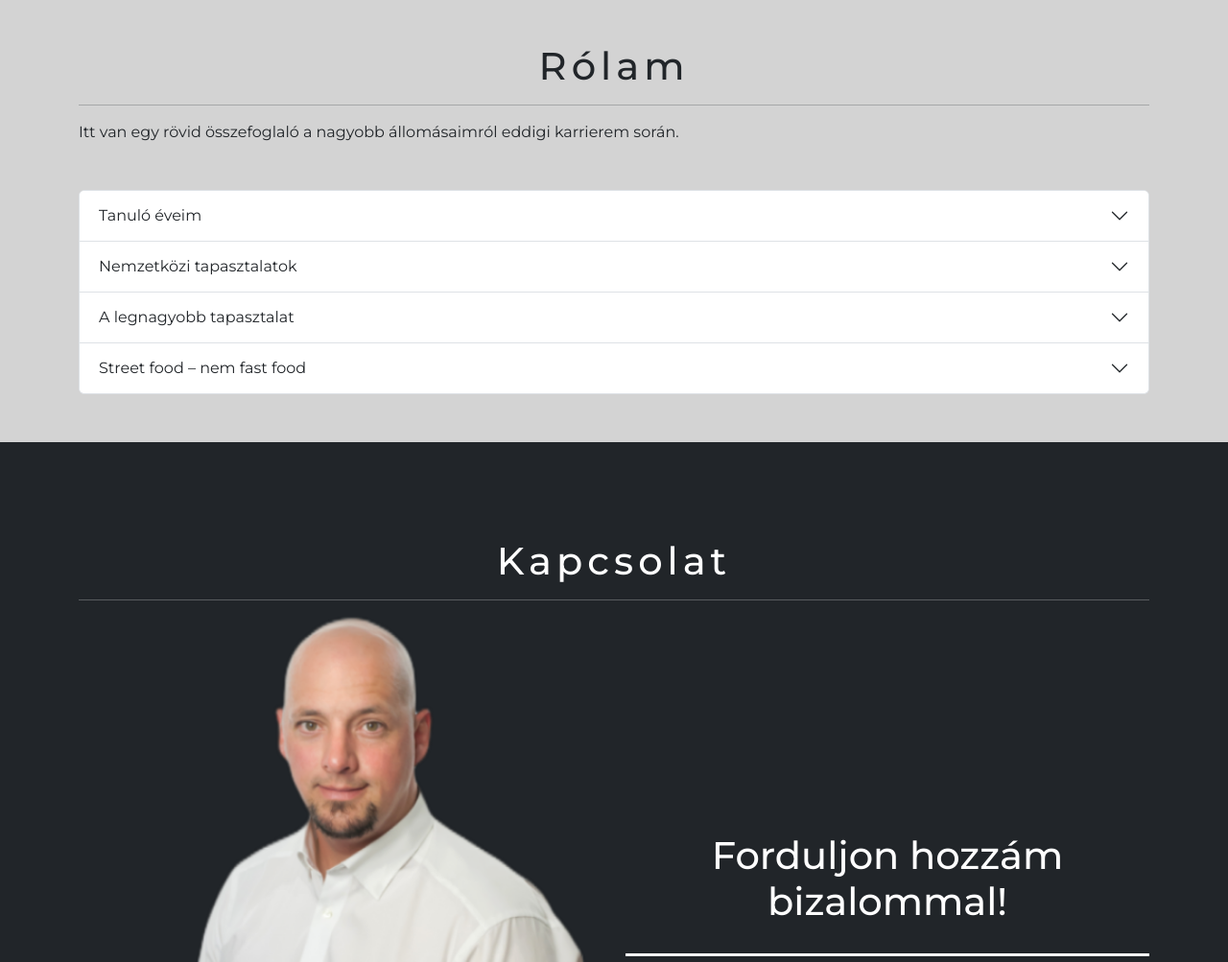
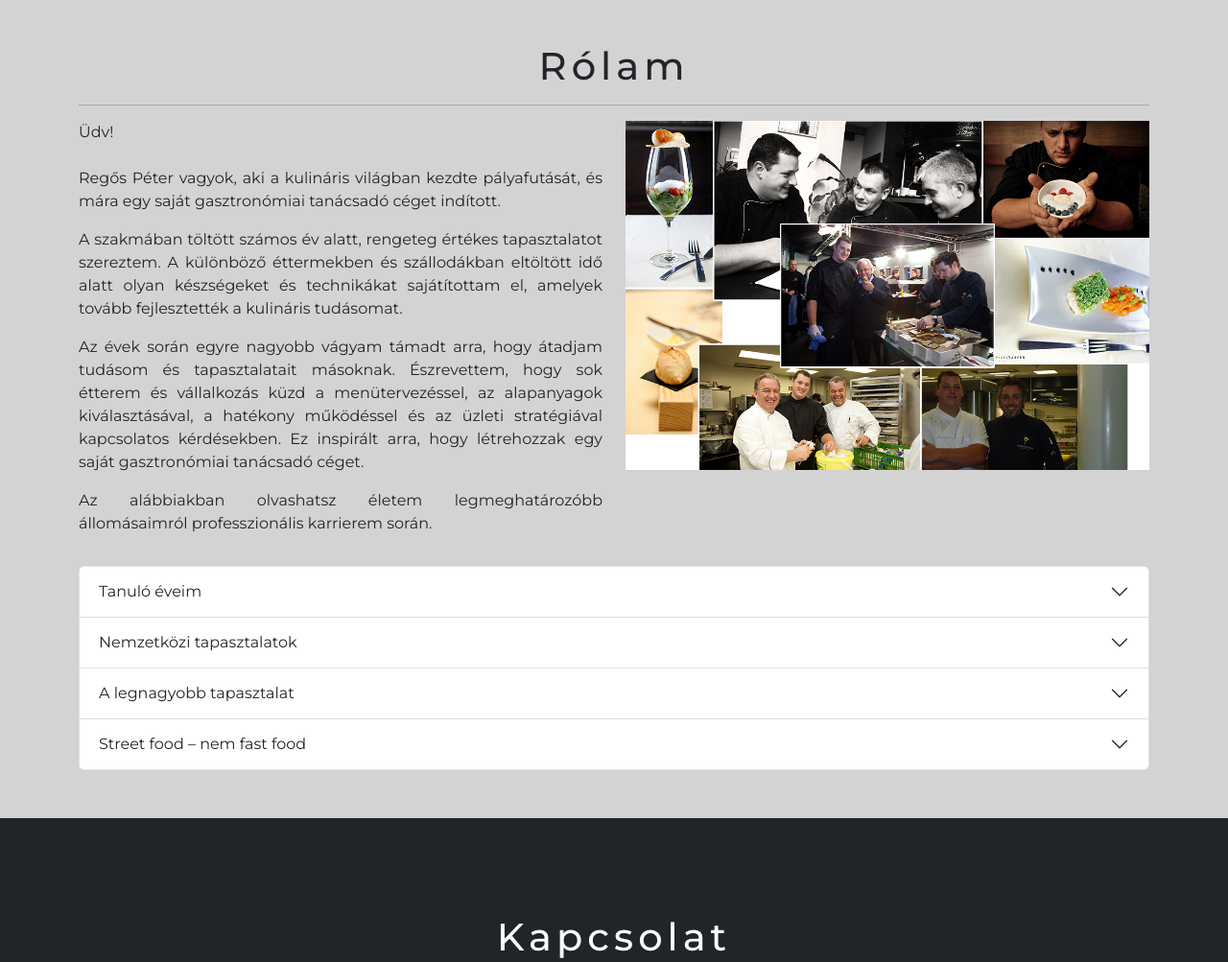
Before and after one commit to rpgconsulting/rpgconsulting.github.io, a plain HTML site: page index.html in a window 1280 px wide. Shown: the part 3520-4523 px from the top of the page at 96% size. Drawn offline with nearby package versions, Linux system fonts and the light colour scheme.

Commit message:
Extend about me section

```diff
--- a/index.html
+++ b/index.html
@@ -324,8 +324,7 @@
                     </div>
                     <div class="col-lg-3 col-md-6 col-sm-6 col-12 mt-2">
                         <div class="card h-100">
-                            <img src="./assets/images/services_supplyplan.jpg"
-                                class="card-img-top" alt="...">
+                            <img src="./assets/images/services_supplyplan.jpg" class="card-img-top" alt="...">
                             <div class="card-body text-center">
                                 <h5 class="card-title">Kínálat tervezés</h5>
                                 <p class="card-text">Rövid bemutató szöveg, hogy mi is ez</p>
@@ -415,14 +414,34 @@
                     <div class="col">
                         <h1 class="text-center header">Rólam</h1>
                         <hr>
-                        <p class="mb-5">Itt van egy rövid összefoglaló a nagyobb állomásaimról eddigi karrierem során.
+                    </div>
+                </div>
+                <div class="row">
+                    <div class="col-xl-6">
+                        <p>Üdv! <br><br> Regős Péter vagyok, aki a kulináris világban kezdte pályafutását, és mára egy
+                            saját gasztronómiai tanácsadó céget indított.</p>
+                        <p>A szakmában töltött számos év alatt, rengeteg értékes tapasztalatot szereztem. A különböző
+                            éttermekben és szállodákban eltöltött idő alatt olyan készségeket és technikákat
+                            sajátítottam el, amelyek tovább fejlesztették a kulináris tudásomat.</p>
+                        <p>Az évek során egyre nagyobb vágyam támadt arra, hogy átadjam tudásom és tapasztalatait
+                            másoknak. Észrevettem, hogy sok étterem és vállalkozás küzd a menütervezéssel, az
+                            alapanyagok kiválasztásával, a hatékony működéssel és az üzleti stratégiával kapcsolatos
+                            kérdésekben. Ez inspirált arra, hogy létrehozzak egy saját gasztronómiai tanácsadó céget.
                         </p>
+                        <p>
+                            Az alábbiakban olvashatsz életem legmeghatározóbb állomásaimról professzionális karrierem során.
+                        </p>
+                    </div>
+                    <div class="col-xl-6">
+                        <img src="./assets/images/aboutme_photos.jpg" style="max-width: 100%;">
+                    </div>
+                </div>
+                <div class="row mt-3">
                     <div class="accordion" id="aboutMeAccordion">
                         <div class="accordion-item">
                             <h2 class="accordion-header" id="headingOne">
                                 <button class="accordion-button collapsed" type="button" data-bs-toggle="collapse"
-                                        data-bs-target="#studentYears" aria-expanded="false"
-                                        aria-controls="studentYears">
+                                    data-bs-target="#studentYears" aria-expanded="false" aria-controls="studentYears">
                                     Tanuló éveim
                                 </button>
                             </h2>
@@ -565,7 +584,6 @@
                 </div>
             </div>
         </div>
-        </div>
     </section>
     <section id="contact" class="dark-section">
         <div class="last-section">
```
Also changed, not shown: assets/images/aboutme_photos.jpg (added). Lines whose indentation alone changed are shown as unchanged.
